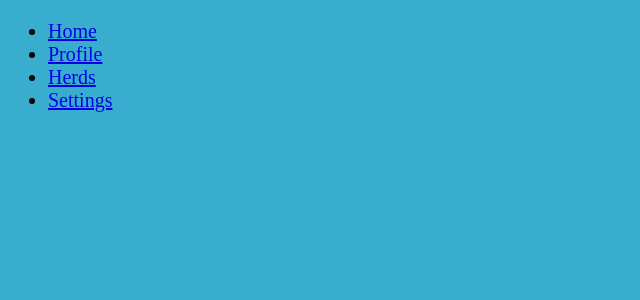
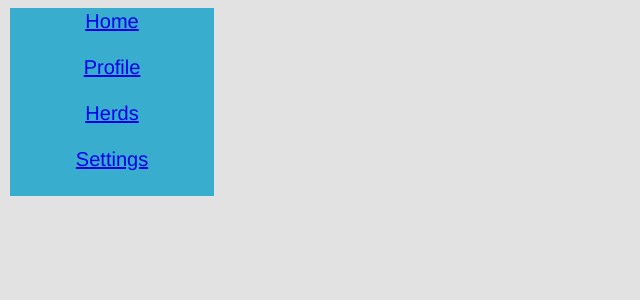
Before and after one commit to ckendo/hack-brown, a Python web app: template app/templates/home.html in a window 1280 px wide. Shown: the top 300 px of the page, without its empty margins (0-640 px from the left). Run offline with Jinja, Linux system fonts and the light colour scheme; the template is opened without the code that fills it, so the values that code supplies are empty.

Commit message:
home page html

```diff
--- a/app/templates/home.css
+++ b/app/templates/home.css
@@ -1,3 +1,22 @@
+body{
+	color: white;
+	font-family: Helvetica;
+	background-color: #e2e2e2
+
+}
+
 ul{
+	width: 200px;
 	list-style-type: none;
+	margin: 2px;
+	padding: 2px;
+	font-family: Helvetica;
+	background-color: #38ADCE;
+	text-align: center;
 }
+
+a{
+	display: block;
+	width: 200px;
+	font-family: Helvetica;
+}
--- a/app/templates/home.html
+++ b/app/templates/home.html
@@ -4,14 +4,15 @@
 <head>
 	<title>Home</title>
 	<link rel="stylesheet" type="text/css" href="index.css">
+	<link rel="stylesheet" type="text/css" title="home" href="home.css">
 </head>
 <body>
 	<div class = "sidebar">
 		<ul>
-			<li><a href="#">Home</a></li>
-			<li><a href="#">Profile</a></li>
-			<li><a href="#">Herds</a></li>
-			<li><a href="#">Settings</a></li>
+			<li><a href="#">Home</a></li><br>
+			<li><a href="#">Profile</a></li><br>
+			<li><a href="#">Herds</a></li><br>
+			<li><a href="#">Settings</a></li><br>
 		</ul>
 	</div>
 
```
